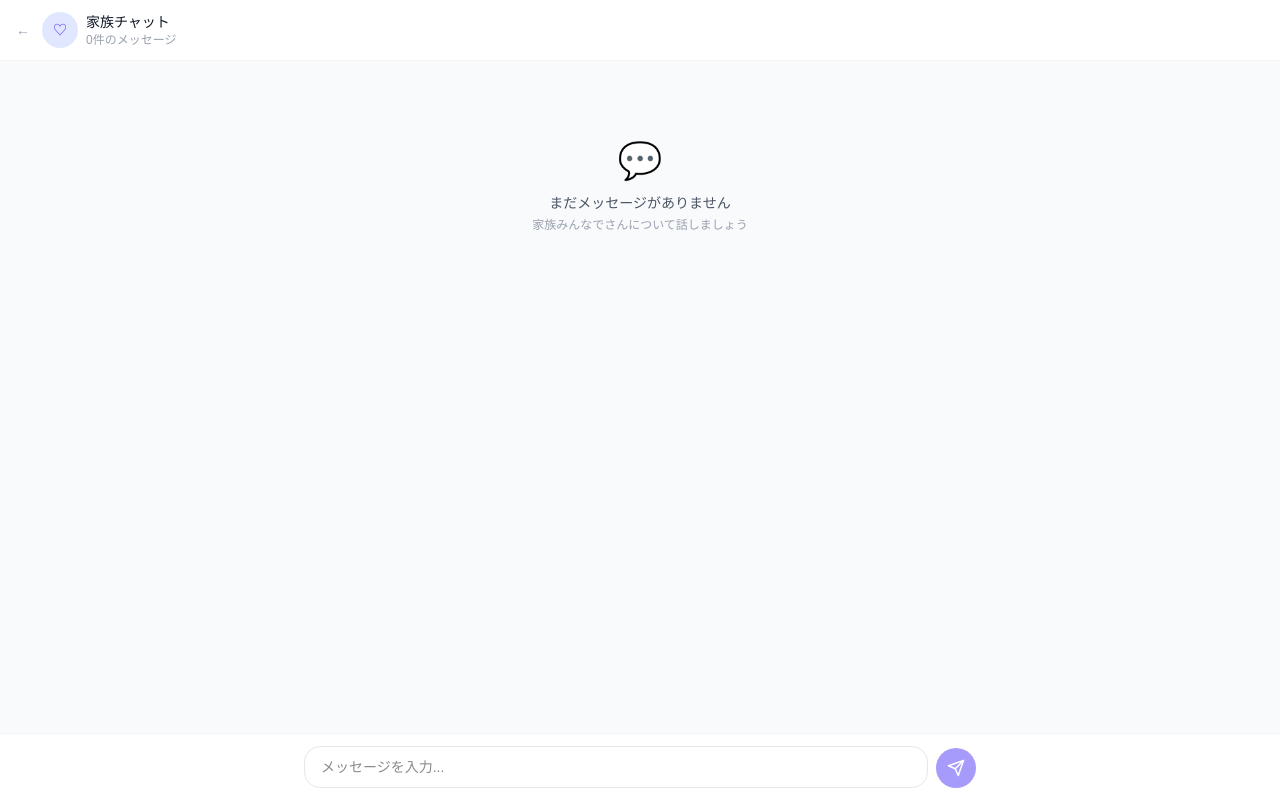
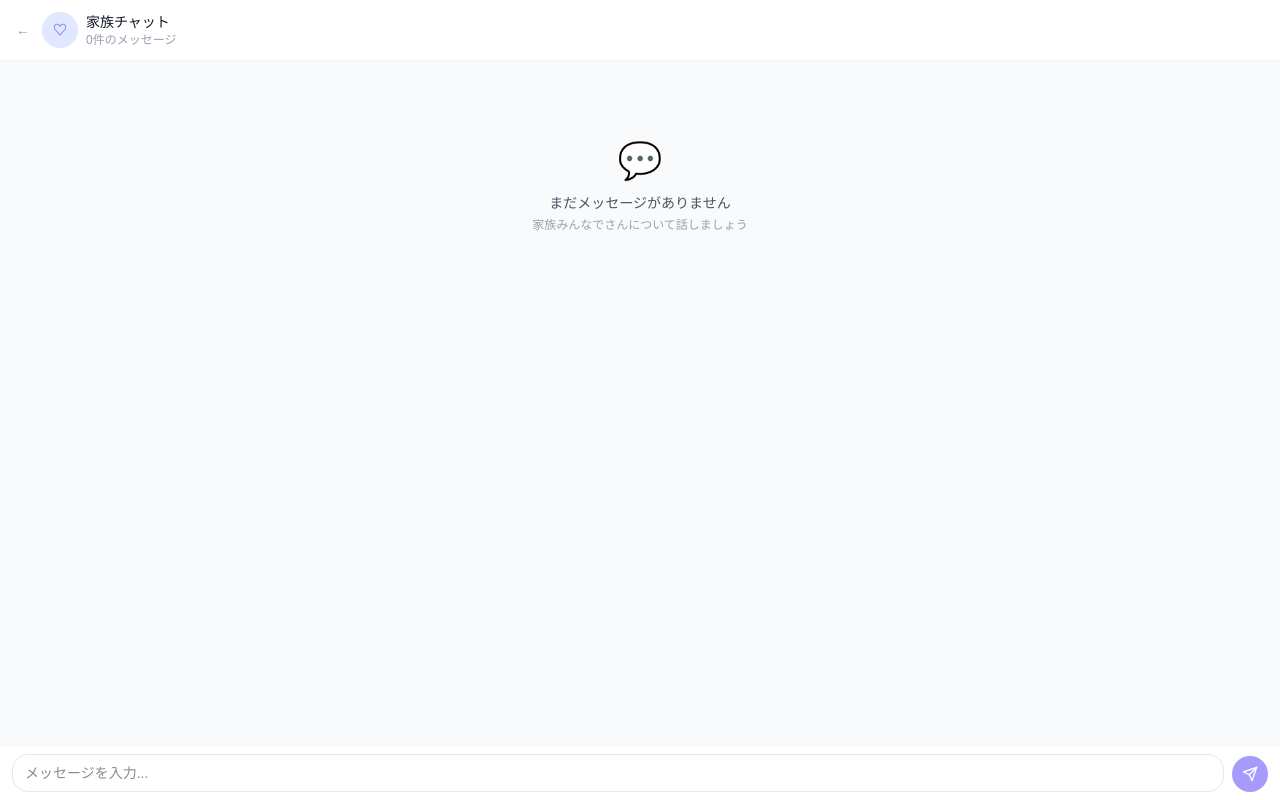
Before and after one commit to Sahajewel/mimamori, a Next.js app: page /seniors/1/chat in a window 1280 px wide. Built offline with nearby package versions, Linux system fonts and the light colour scheme; no server answers.

Commit message:
fix: chat input width mobile

```diff
--- a/src/app/(dashboard)/seniors/[id]/chat/page.tsx
+++ b/src/app/(dashboard)/seniors/[id]/chat/page.tsx
@@ -243,33 +243,30 @@ export default function ChatPage() {
 
       {/* Input */}
       <div
-        className="bg-white border-t border-gray-100 px-4 py-3 shrink-0"
-        style={{ paddingBottom: "max(12px, env(safe-area-inset-bottom))" }}
+        className="bg-white border-t border-gray-100 px-3 py-2 flex-shrink-0"
+        style={{ paddingBottom: "max(8px, env(safe-area-inset-bottom))" }}
       >
-        <div className="max-w-2xl mx-auto flex items-end gap-2">
+        <div className="flex items-end gap-2">
           <textarea
             ref={inputRef}
             value={input}
             onChange={(e) => {
               setInput(e.target.value);
               e.target.style.height = "auto";
-              e.target.style.height = `${Math.min(e.target.scrollHeight, 120)}px`;
+              e.target.style.height = `${Math.min(e.target.scrollHeight, 100)}px`;
             }}
             onKeyDown={handleKeyDown}
             placeholder="メッセージを入力..."
             rows={1}
-            className="flex-1 min-w-0 border border-gray-200 rounded-2xl px-4 py-2.5 text-sm focus:outline-none focus:ring-2 focus:ring-indigo-400 resize-none max-h-32"
-            style={{ height: "42px" }}
+            className="flex-1 min-w-0 border border-gray-200 rounded-2xl px-3 py-2 text-sm focus:outline-none focus:ring-2 focus:ring-indigo-400 resize-none"
+            style={{ height: "38px", maxHeight: "100px" }}
           />
           <button
             onClick={handleSend}
             disabled={loading || !input.trim()}
-            className="w-10 h-10 shrink-0 bg-indigo-600 text-white rounded-full flex items-center justify-center hover:bg-indigo-700 disabled:opacity-50 transition-colors"
+            className="w-9 h-9 flex-shrink-0 bg-indigo-600 text-white rounded-full flex items-center justify-center hover:bg-indigo-700 disabled:opacity-50 transition-colors"
           >
-            {loading ? (
-              <span className="text-xs">...</span>
-            ) : (
-              <svg width="18" height="18" viewBox="0 0 24 24" fill="none">
+            <svg width="16" height="16" viewBox="0 0 24 24" fill="none">
               <path
                 d="M22 2L11 13"
                 stroke="white"
@@ -284,7 +281,6 @@ export default function ChatPage() {
                 strokeLinejoin="round"
               />
             </svg>
-            )}
           </button>
         </div>
       </div>
```
Lines whose indentation alone changed are shown as unchanged.
